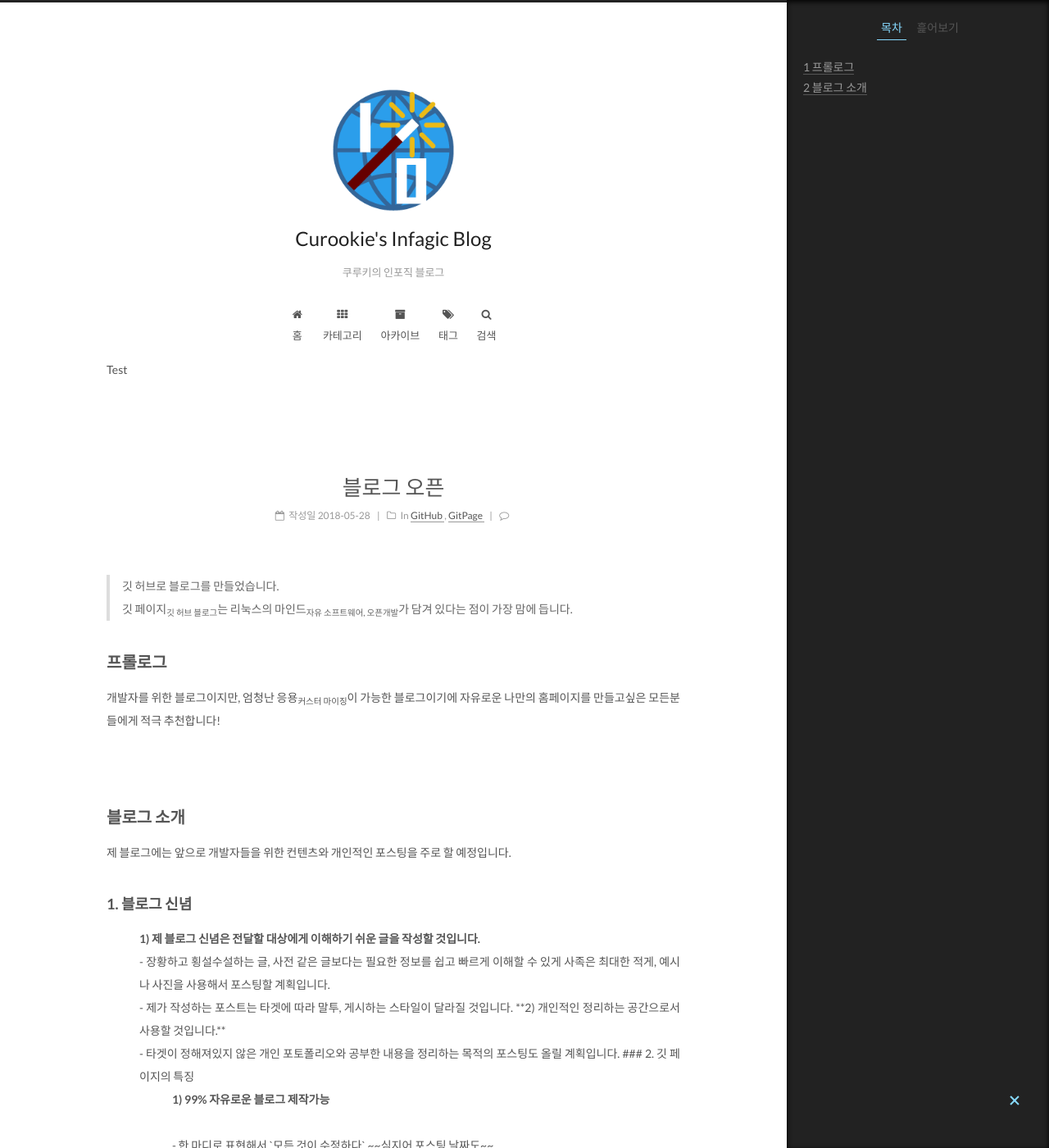
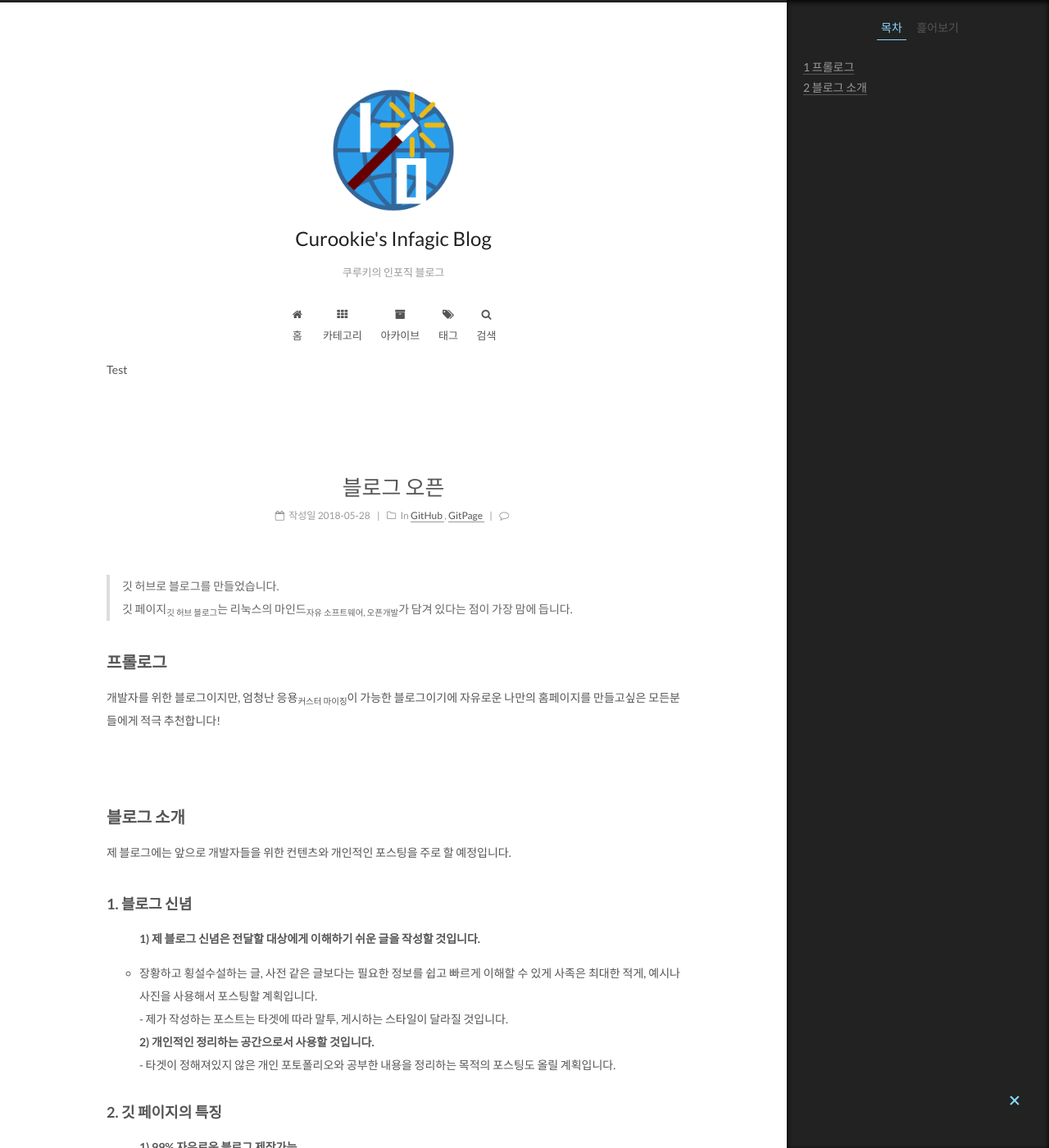
Before and after one commit to Curookie/Curookie.github.io-before, a Jekyll site: the page built from _posts/2018/2018-05-28-블로그-오픈.markdown, in a window 1280 px wide and 1400 px high. Shown: the whole window at 82% size. Built offline with Jekyll 4.4.1, drawn with Linux system fonts in a browser that asks for light colours; comment, search, counter and statistics services are not loaded.

```diff
--- a/_posts/2018/2018-05-28-블로그-오픈.markdown
+++ b/_posts/2018/2018-05-28-블로그-오픈.markdown
@@ -22,9 +22,10 @@ tag:
 <br>
 
 ### 1. 블로그 신념
-<ol><dt>1) 제 블로그 신념은 전달할 대상에게 이해하기 쉬운 글을 작성할 것입니다.</dt>
+<ol><dt>1) 제 블로그 신념은 전달할 대상에게 이해하기 쉬운 글을 작성할 것입니다.</dt></ol>
 - 장황하고 횡설수설하는 글, 사전 같은 글보다는 필요한 정보를 쉽고 빠르게 이해할 수 있게 사족은 최대한 적게, 예시나 사진을 사용해서 포스팅할 계획입니다.
 <br>- 제가 작성하는 포스트는 타겟에 따라 말투, 게시하는 스타일이 달라질 것입니다.
+<br>
 **2) 개인적인 정리하는 공간으로서 사용할 것입니다.**
 <br> - 타겟이 정해져있지 않은 개인 포토폴리오와 공부한 내용을 정리하는 목적의 포스팅도 올릴 계획입니다.
 
```
